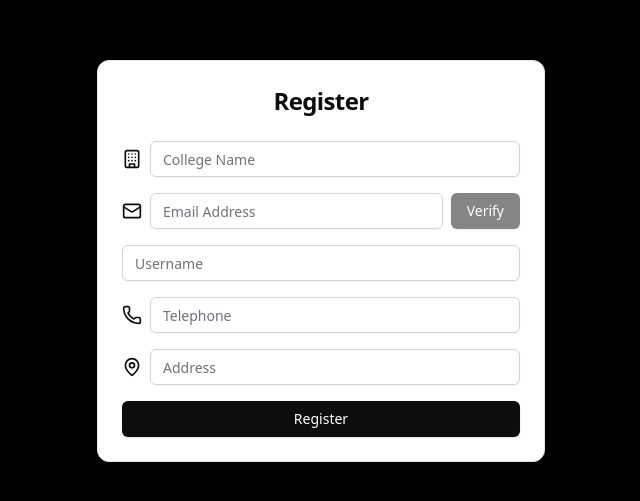
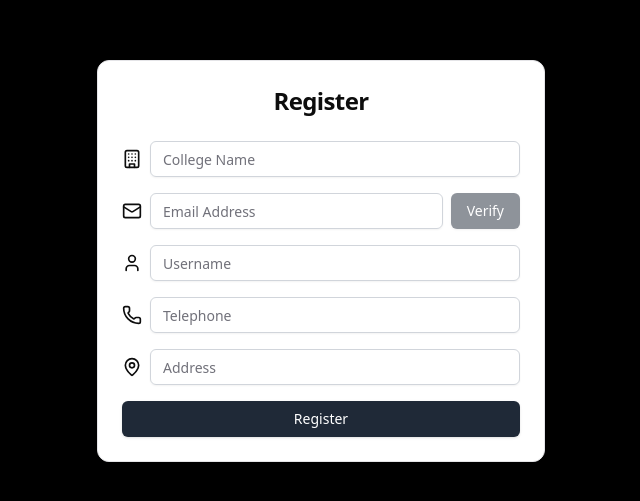
Before and after one commit to Madannadar/collage_admission_prediction, a React (Vite) app in the folder client/: page /register in a window 1280 px wide. Shown: the part 139-640 px from the top of the page, without its empty margins (319-959 px from the left). Built offline with nearby package versions, Linux system fonts and the light colour scheme.

Commit message:
css edited

```diff
--- a/client/src/Pages/RegistrationForm.jsx
+++ b/client/src/Pages/RegistrationForm.jsx
@@ -2,16 +2,18 @@ import React, { useState } from 'react';
 import { Button } from '../components/ui/button';
 import { Input } from '../components/ui/input';
 import { Card, CardHeader, CardTitle, CardContent } from '../components/ui/card';
-import { Mail, Phone, MapPin, Building, Key } from 'lucide-react';
+import { Mail, Phone, MapPin, Building, Key, User } from 'lucide-react';
 
 const RegistrationForm = () => {
+
+  const [otp, setOtp] = useState('');
+
   const [formData, setFormData] = useState({
     collegeName: '',
     email: '',
     username: '',
     telephone: '',
     address: '',
-    otp: ''
   });
 
   const [showOtpInput, setShowOtpInput] = useState(false);
@@ -78,7 +80,7 @@ const RegistrationForm = () => {
                   type="button"
                   onClick={handleVerifyClick}
                   disabled={!isEmailValid}
-                  className="bg-[var(--primary-color)] hover:bg-[var(--secondary-color)] text-white"
+                  className="bg-gray-800 hover:bg-gray-900 text-white"
                 >
                   Verify
                 </Button>
@@ -93,8 +95,8 @@ const RegistrationForm = () => {
                     type="text"
                     name="otp"
                     placeholder="Enter OTP"
-                    value={formData.otp}
-                    onChange={handleInputChange}
+                    value={otp}
+                    onChange={(e) => setOtp(e.target.value)}
                     className="flex-1 border-gray-300 focus:ring-[var(--primary-color)] focus:border-[var(--primary-color)]"
                     required
                   />
@@ -104,6 +106,7 @@ const RegistrationForm = () => {
 
             <div className="space-y-2">
               <div className="flex items-center space-x-2">
+              <User className="w-5 h-5 text-[var(--primary-color)]" />
                 <Input
                   type="text"
                   name="username"
@@ -148,7 +151,7 @@ const RegistrationForm = () => {
 
             <Button
               type="submit"
-              className="w-full bg-[var(--primary-color)] hover:bg-[var(--secondary-color)] text-white mt-6"
+              className="w-full bg-gray-800 hover:bg-gray-900 text-white mt-6"
             >
               Register
             </Button>
```
